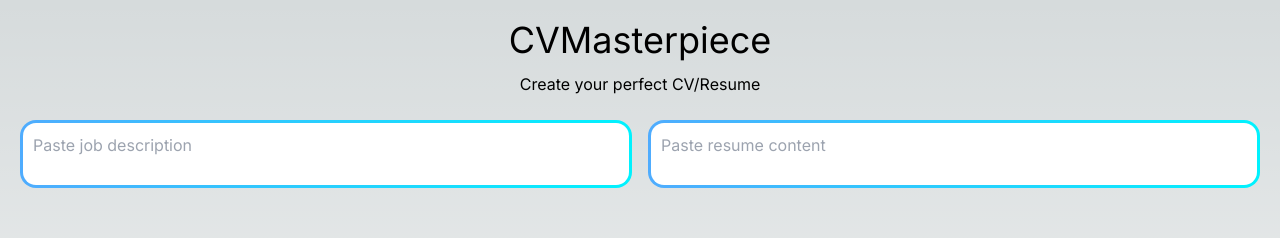
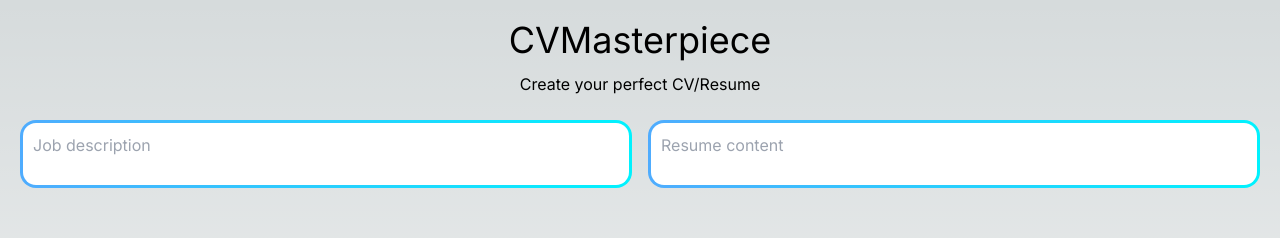
Before and after one commit to Tahjour/cvmasterpiece, a Next.js app: page / in a window 1280 px wide. Shown: the top 238 px of the page. Built offline with nearby package versions, Linux system fonts and the light colour scheme.

Commit message:
changed placeholder text again

```diff
--- a/src/app/page.tsx
+++ b/src/app/page.tsx
@@ -53,14 +53,14 @@ export default function Home() {
           ref={textAreaJobDescription}
           name="job-description-textarea"
           id="job-description-textarea"
-          placeholder="Paste job description"
+          placeholder="Job description"
           className="textarea-gradient-border w-full max-w-5xl rounded-2xl focus:outline-none"
         ></textarea>
         <textarea
           ref={textAreaResumeContent}
           name="resume-content-textarea"
           id="resume-content-textarea"
-          placeholder="Paste resume content"
+          placeholder="Resume content"
           className="textarea-gradient-border w-full max-w-5xl rounded-2xl focus:outline-none"
         ></textarea>
       </div>
```
